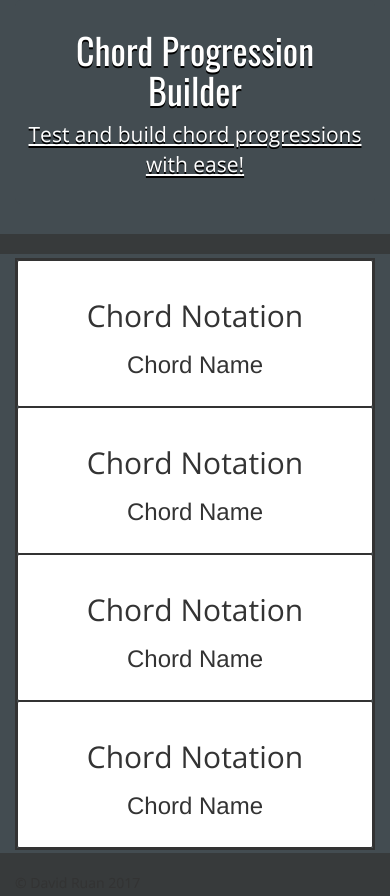
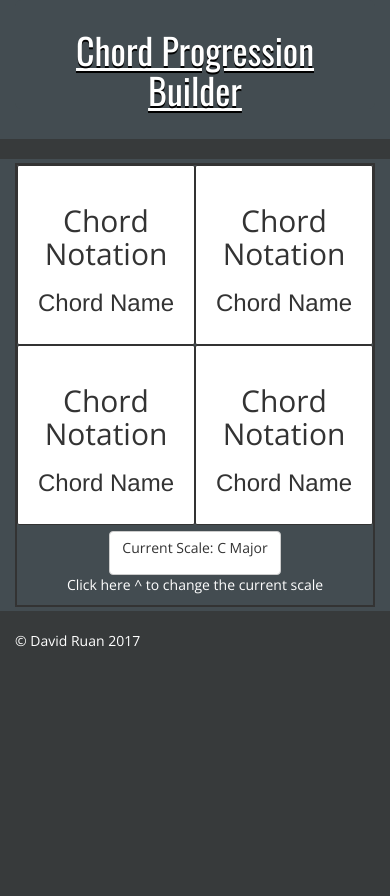
Before and after one commit to mweechzing/chord-progression-generator, a plain HTML site: page website/index.html in a window 390 px wide. After the commit the page ends 844 px from the top, so only its background shows below. Drawn offline with nearby package versions, Linux system fonts and the light colour scheme.

Commit message:
Finalized Site Layout

```diff
--- a/website/css/main.css
+++ b/website/css/main.css
@@ -14,12 +14,13 @@ body {
   background-color: #434C51; }
   #headerbox .jumbotron {
     background-color: #434C51;
-    padding: 10px; }
+    padding: 10px;
+    padding-bottom: 0; }
+  #headerbox h1 {
+    text-decoration: underline; }
   #headerbox h1, #headerbox p {
     color: white;
     text-shadow: 0px 2px #000000; }
-  #headerbox p {
-    text-decoration: underline; }
 
 #chordWorkspace {
   border-style: solid;
@@ -34,3 +35,23 @@ body {
     padding-top: 5%;
     padding-bottom: 5%;
     background-color: white; }
+  @media only screen and (max-width: 320px) {
+    #chordWorkspace button {
+      /* For tiny screens: */
+      font-size: 10px; } }
+  #chordWorkspace #scale-selector {
+    margin: 2%;
+    color: white; }
+
+@media only screen and (max-width: 320px) {
+  /* For tiny screens: */
+  h1 {
+    font-size: 20px; }
+
+  h2 {
+    font-size: 12px; }
+
+  h3 {
+    font-size: 8px; } }
+footer {
+  color: white; }
--- a/website/css/sass.scss
+++ b/website/css/sass.scss
@@ -31,15 +31,16 @@ body {
 	.jumbotron {
 		background-color: $color-primary-0;
 		padding: 10px;
+		padding-bottom: 0
+	}
+
+	h1 {
+		text-decoration: underline;
 	}
 
 	h1, p {
 		color: white;
 		 text-shadow: 0px 2px #000000;
-	}
-
-	p {
-		text-decoration: underline;
 	}
 }
 
@@ -59,4 +60,26 @@ body {
 		background-color: white;
 	}
 
+	button {
+		@media only screen and (max-width: 320px) {
+			/* For tiny screens: */
+			font-size: 10px;
+		}
+	}
+
+	#scale-selector {
+		margin: 2%;
+		color: white;
+	}
 }
+
+@media only screen and (max-width: 320px) {
+    /* For tiny screens: */
+    h1 {font-size: 20px}
+    h2 {font-size: 12px}
+    h3 {font-size: 8px}
+}
+
+footer {
+	color: white;
+}
--- a/website/index.html
+++ b/website/index.html
@@ -12,7 +12,7 @@
 
         <link rel="stylesheet" href="css/bootstrap.min.css">
         </style>
-        <link rel="stylesheet" href="css/bootstrap-theme.min.css">
+
         <link rel="stylesheet" href="css/main.css">
         <link href="https://fonts.googleapis.com/css?family=Open+Sans|Oswald" rel="stylesheet">
         <script src="js/vendor/modernizr-2.8.3-respond-1.4.2.min.js"></script>
@@ -21,48 +21,60 @@
         <!--[if lt IE 8]>
             <p class="browserupgrade">You are using an <strong>outdated</strong> browser. Please <a href="http://browsehappy.com/">upgrade your browser</a> to improve your experience.</p>
         <![endif]-->
+
     <!--Header-->
     <div class ="container" id="headerbox">
       <div class ="jumbotron text-center">
         <h1>Chord Progression Builder</h1>
-        <p>Test and build chord progressions with ease!</p>
+        <p class="hidden-xs">Build and test chord progressions with ease!</p>
       </div>
     </div>
     <br>
+
     <!--Workspace-->
     <div class="container" id="workspace">
       <div class="container-fluid " id="chordWorkspace">
 
         <div class="row">
 
-          <div class="col-md-3 col-sm-6 col-xs-12 chordContainer text-center">
+          <div class="col-md-3 col-sm-3 col-xs-6 chordContainer text-center">
             <h2>Chord Notation</h2>
             <h3>Chord Name</h3>
           </div>
 
-          <div class="col-md-3 col-sm-6 col-xs-12 chordContainer text-center">
+          <div class="col-md-3 col-sm-3 col-xs-6 chordContainer text-center">
             <h2>Chord Notation</h2>
             <h3>Chord Name</h3>
           </div>
 
-          <div class="col-md-3 col-sm-6 col-xs-12 chordContainer text-center">
+          <div class="col-md-3 col-sm-3 col-xs-6 chordContainer text-center">
             <h2>Chord Notation</h2>
             <h3>Chord Name</h3>
           </div>
 
 
-          <div class="col-md-3 col-sm-6 col-xs-12 chordContainer text-center">
+          <div class="col-md-3 col-sm-3 col-xs-6 chordContainer text-center">
             <h2>Chord Notation</h2>
             <h3>Chord Name</h3>
           </div>
+        </div>
+        <!--end row-->
 
+        <div class="text-center" id="scale-selector" >
+
+          <button type="button" class="btn btn-default" aria-label="Left Align">
+            <p>Current Scale: C Major</p>
+          </button>
+
+        <p>Click here ^ to change the current scale </p>
         </div>
+
       </div>
     </div>
 
     <!--Footer-->
     <br>
-    <div class="container" >
+    <div class="container">
       <footer>
         <p>&copy; David Ruan 2017</p>
       </footer>
```
